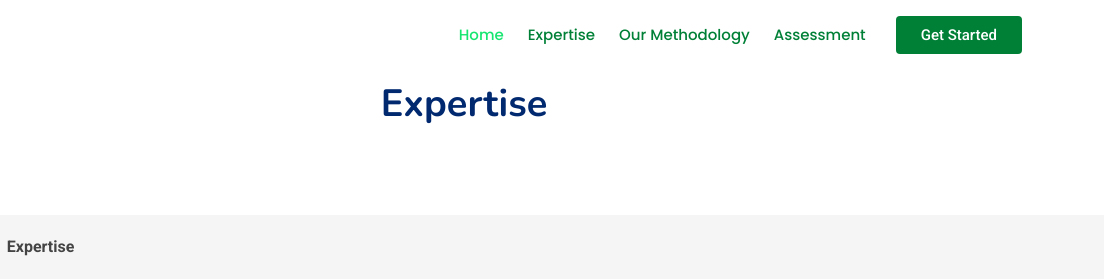
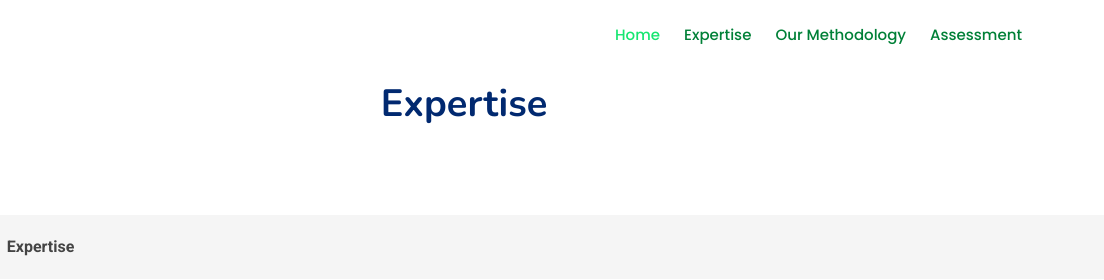
Before and after one commit to StrategicLInks-in/WebSite, a plain HTML site: page Expertise.html in a window 1280 px wide. Shown: the top 280 px of the page, 176-1280 px from the left. Drawn offline with nearby package versions, Linux system fonts and the light colour scheme.

Commit message:
So many little Changes

```diff
--- a/Expertise.html
+++ b/Expertise.html
@@ -56,7 +56,6 @@
         </ul>
         <i class="mobile-nav-toggle d-xl-none bi bi-list"></i>
       </nav>
-      <a class="btn-getstarted flex-md-shrink-0" href="index.html#about">Get Started</a>
     </div>
   </header>
 
```
Also changed, not shown: Methodology.html (+0 -1 lines), TestSeries.html (+0 -1 lines), index.html (+0 -1 lines).
